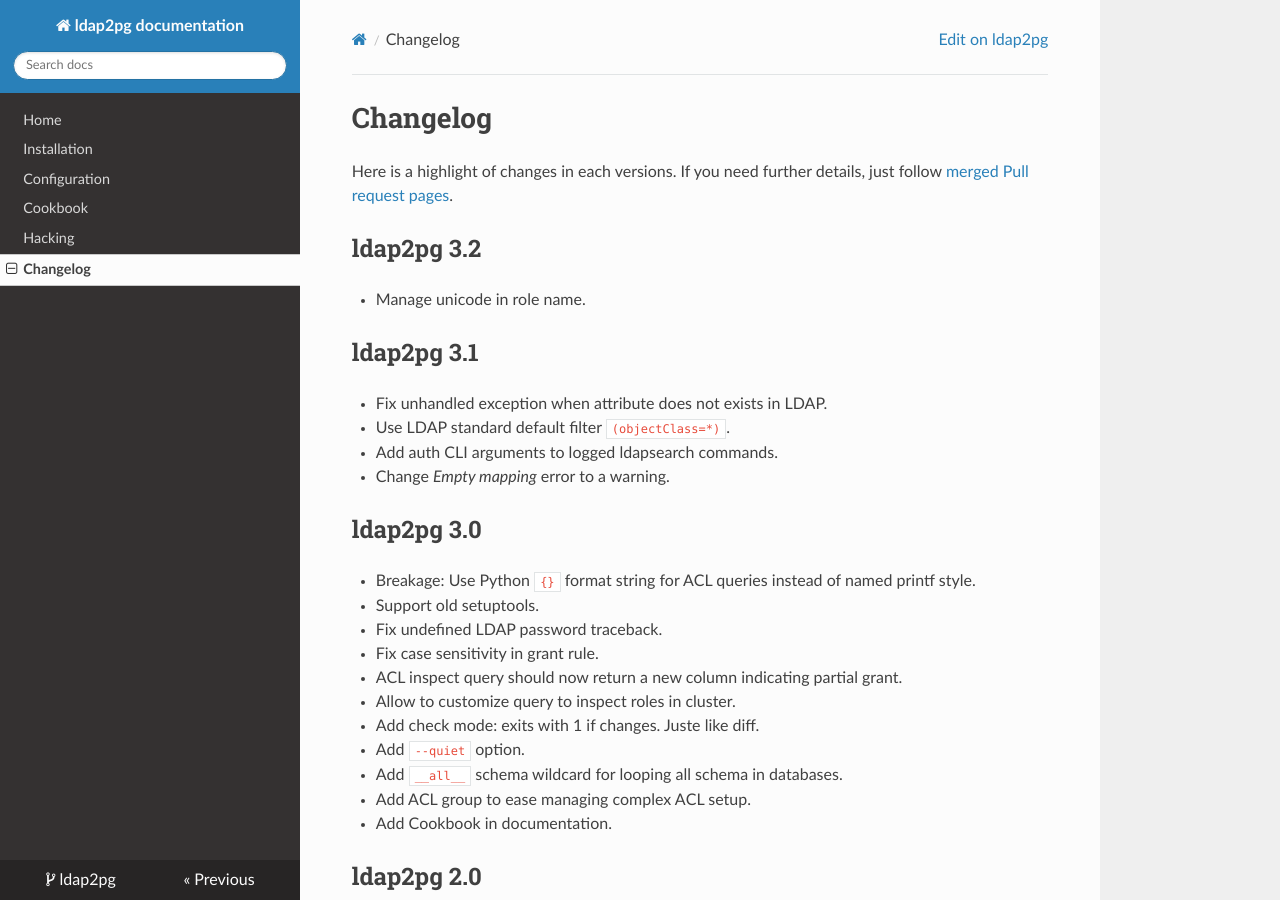
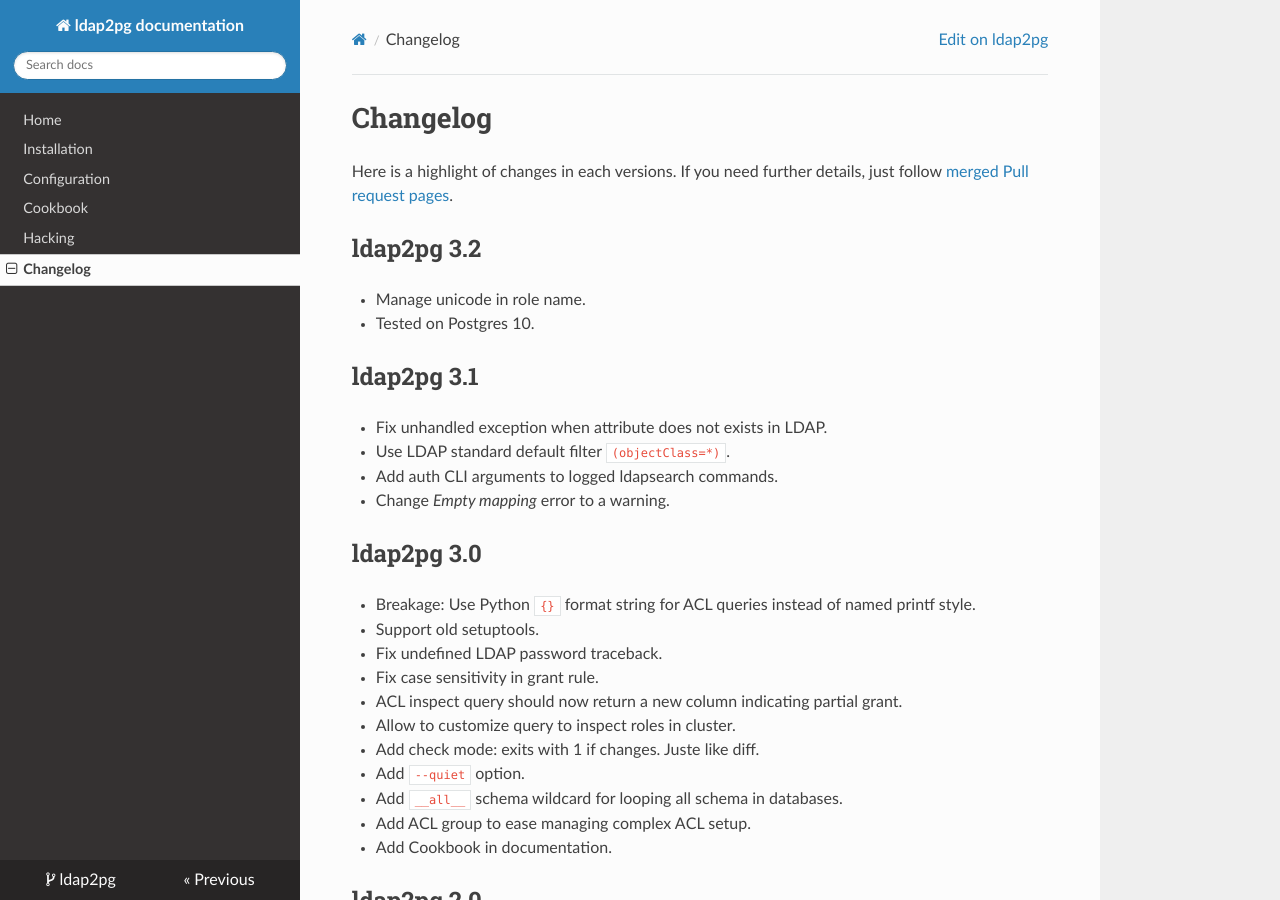
Before and after one commit to dalibo/ldap2pg, an MkDocs documentation site: the page built from docs/changelog.md, in a window 1280 px wide and 900 px high. Built offline with MkDocs 1.6.1, drawn with Linux system fonts in a browser that asks for light colours; nearby versions of some CDN libraries; old or Windows-style settings are respelled for this version of MkDocs.

Commit message:
Mention Postgres 10 in changelog

```diff
--- a/docs/changelog.md
+++ b/docs/changelog.md
@@ -11,6 +11,7 @@
 # ldap2pg 3.2
 
 - Manage unicode in role name.
+- Tested on Postgres 10.
 
 
 # ldap2pg 3.1
```
